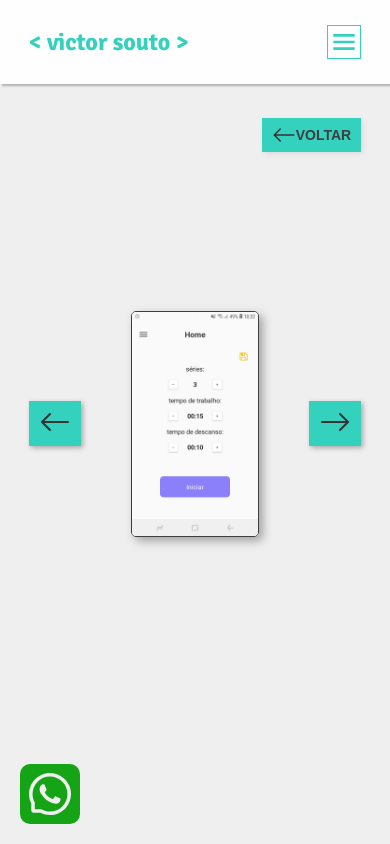
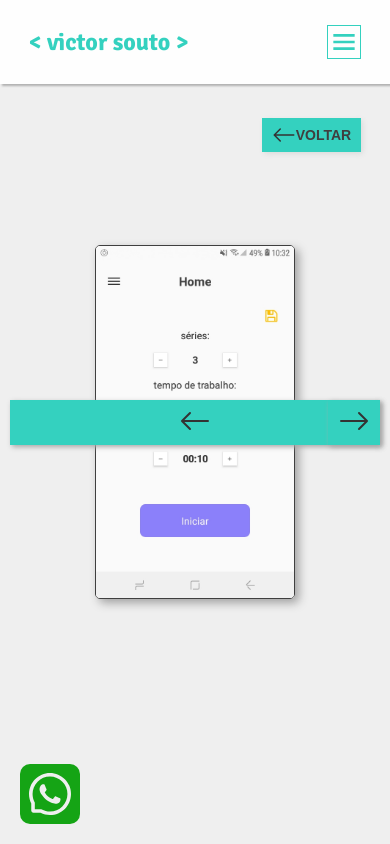
Before and after one commit to sudo-victor/portifolio, a Next.js app: page /projects/chronos in a window 390 px wide. Shown: the top 844 px of the page. Built offline with nearby package versions, Linux system fonts and the light colour scheme.

Commit message:
fix: mockup size

```diff
--- a/src/components/Mockup/mockup.module.scss
+++ b/src/components/Mockup/mockup.module.scss
@@ -1,6 +1,8 @@
 section.mockupComponent {
-  padding-top: 10vh;
+  position: relative;
+
   min-height: 100vh;
+  width: 100vw;
   padding: var(--padding);
   padding-bottom: 25px;
 
@@ -17,7 +19,7 @@ section.mockupComponent {
     box-shadow: 2px 2px 5px rgb(169, 169, 169);
     cursor: pointer;
 
-    z-index: 9;
+    z-index: 99;
 
     transition: all ease 200ms;
 
@@ -53,7 +55,7 @@ section.mockupComponent {
       // border: 3px solid var(--background); /* creates padding around scroll thumb */
     }
 
-    z-index: 99;
+    z-index: 9;
 
     scroll-snap-type: x mandatory;
     -webkit-overflow-scrolling: touch;
@@ -67,8 +69,21 @@ section.mockupComponent {
   }
 
   @media (max-width: 736px) {
-    div.mockup {
-      width: 100vw !important;
+    & {
+      padding: 0px;
+
+      button.controlDemo {
+        position: absolute;
+
+        right: 10px;
+
+        &:first-child {
+          left: 10px;
+        }
+      }
+      div.mockup {
+        margin: 0;
+      }
     }
   }
 }
--- a/src/pages/projects/project.module.scss
+++ b/src/pages/projects/project.module.scss
@@ -12,6 +12,8 @@ div.projectPage {
       position: absolute;
       top: 14vh;
       right: var(--padding);
+      z-index: 99;
+
       padding: 5px 10px;
 
       display: flex;
```
